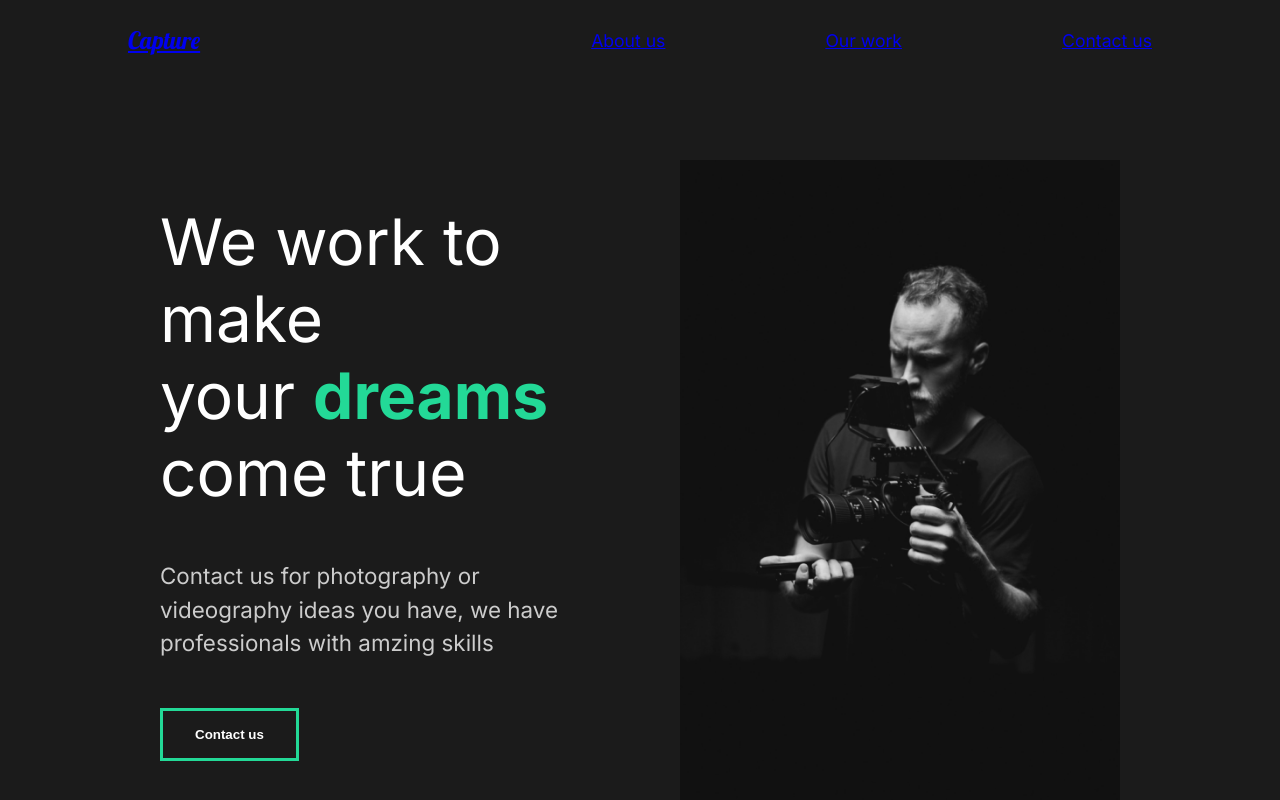
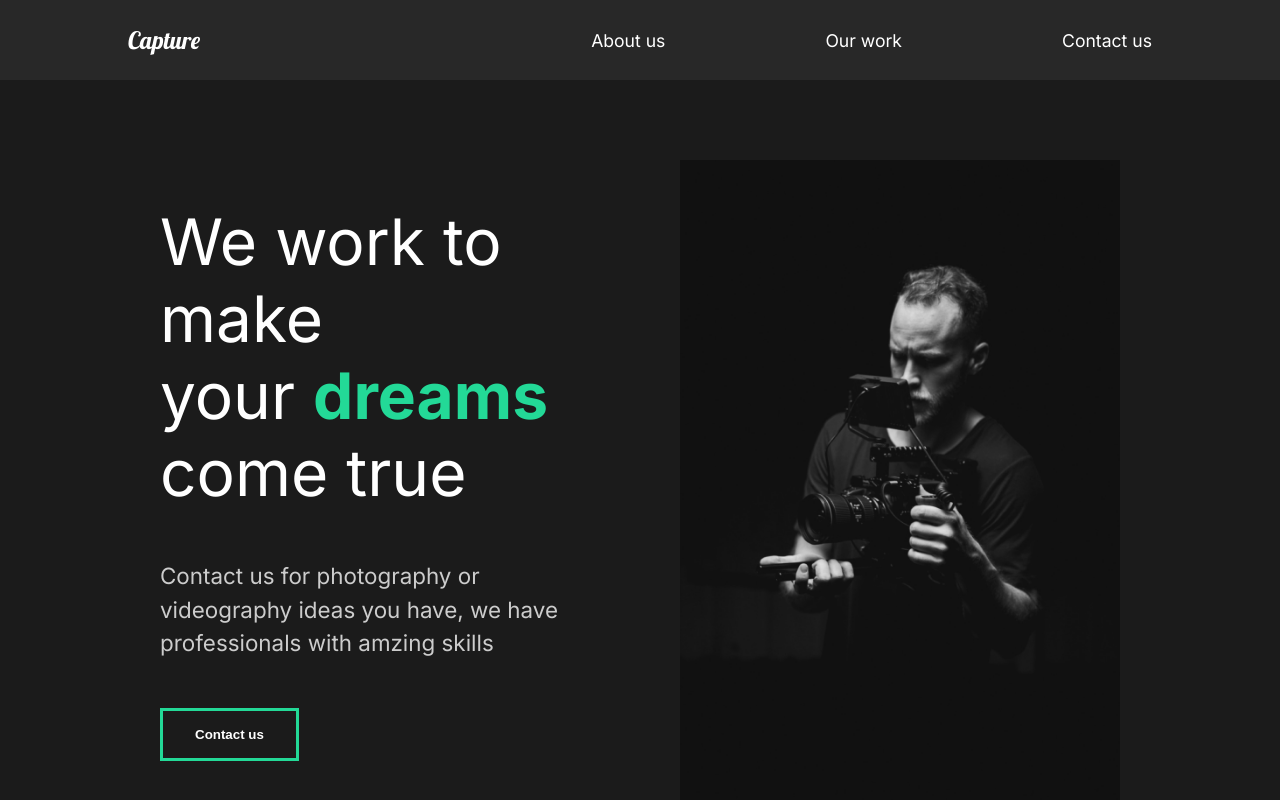
Before and after one commit to kunwar-11/portfolio-dev, a React (Create React App) app: page / in a window 1280 px wide. Shown: the top 800 px of the page. Built offline with nearby package versions, Linux system fonts and the light colour scheme.

Commit message:
minor css bug fix

```diff
--- a/src/components/Nav.js
+++ b/src/components/Nav.js
@@ -25,7 +25,7 @@ const Navigation = styled.nav`
     justify-content : space-between;
     align-items : center;
     padding : 1rem 8rem;
-    background-color : #282828
+    background : #282828;
     a {
         color : white;
         text-decoration : none;
```
Also changed, not shown: 1 other file (tests, documents, lock files or other folders).
